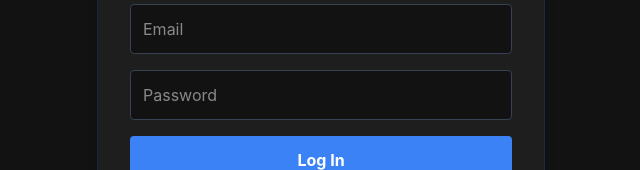
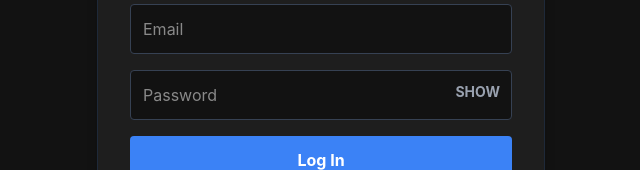
Before and after one commit to anurudddhhh/GymPulse, a React (Vite) app in the folder gympulse-frontend/: page /login in a window 1280 px wide. Shown: the part 318-488 px from the top of the page, without its empty margins (319-959 px from the left). Built offline with nearby package versions, Linux system fonts and the light colour scheme.

Commit message:
feat: added frontend route protection, logout, and password toggle

```diff
--- a/gympulse-frontend/src/App.jsx
+++ b/gympulse-frontend/src/App.jsx
@@ -1,9 +1,35 @@
-import { BrowserRouter as Router, Routes, Route } from 'react-router-dom';
+import { BrowserRouter as Router, Routes, Route, Navigate, useNavigate } from 'react-router-dom';
 import Register from './pages/Register';
 import Login from './pages/Login';
 
-// A temporary placeholder for Module 2
-const Dashboard = () => <div className="text-center mt-20 text-2xl text-accent font-bold">Dashboard (Coming Soon)</div>;
+// 1. Frontend Protected Route Wrapper
+const ProtectedRoute = ({ children }) => {
+  const token = localStorage.getItem('token');
+  // If there is no token, kick them back to the login page
+  return token ? children : <Navigate to="/login" />;
+};
+
+// 2. Updated Dashboard with Logout Button
+const Dashboard = () => {
+  const navigate = useNavigate();
+
+  const handleLogout = () => {
+    localStorage.removeItem('token'); // Delete the JWT token
+    navigate('/login'); // Send back to login screen
+  };
+
+  return (
+    <div className="flex flex-col items-center justify-center min-h-screen p-4">
+      <h1 className="text-3xl text-accent font-bold mb-6">Dashboard (Coming Soon)</h1>
+      <button
+        onClick={handleLogout}
+        className="bg-red-600 hover:bg-red-700 text-white px-6 py-2 rounded font-bold transition"
+      >
+        Log Out
+      </button>
+    </div>
+  );
+};
 
 function App() {
   return (
@@ -11,7 +37,16 @@ function App() {
       <Routes>
         <Route path="/" element={<Register />} />
         <Route path="/login" element={<Login />} />
-        <Route path="/dashboard" element={<Dashboard />} />
+
+        {/* We wrap the Dashboard in our new ProtectedRoute logic */}
+        <Route
+          path="/dashboard"
+          element={
+            <ProtectedRoute>
+              <Dashboard />
+            </ProtectedRoute>
+          }
+        />
       </Routes>
     </Router>
   );
--- a/gympulse-frontend/src/pages/Login.jsx
+++ b/gympulse-frontend/src/pages/Login.jsx
@@ -4,6 +4,8 @@ import axios from 'axios';
 
 export default function Login() {
   const [formData, setFormData] = useState({ email: '', password: '' });
+  // 1. New state variable to track password visibility
+  const [showPassword, setShowPassword] = useState(false);
   const navigate = useNavigate();
 
   const handleChange = (e) => {
@@ -26,8 +28,35 @@ export default function Login() {
       <div className="bg-card p-8 rounded-xl shadow-lg w-full max-w-md border border-gray-800">
         <h2 className="text-3xl font-bold mb-6 text-center text-primary">GymPulse Login</h2>
         <form onSubmit={handleSubmit} className="space-y-4">
-          <input type="email" name="email" placeholder="Email" onChange={handleChange} required className="w-full p-3 bg-dark rounded border border-gray-700 focus:border-primary outline-none" />
-          <input type="password" name="password" placeholder="Password" onChange={handleChange} required className="w-full p-3 bg-dark rounded border border-gray-700 focus:border-primary outline-none" />
+          <input
+            type="email"
+            name="email"
+            placeholder="Email"
+            onChange={handleChange}
+            required
+            className="w-full p-3 bg-dark rounded border border-gray-700 focus:border-primary outline-none"
+          />
+
+          {/* 2. Password wrapper with the toggle button */}
+          <div className="relative">
+            <input
+              // 3. Toggles between text and password type
+              type={showPassword ? "text" : "password"}
+              name="password"
+              placeholder="Password"
+              onChange={handleChange}
+              required
+              className="w-full p-3 bg-dark rounded border border-gray-700 focus:border-primary outline-none pr-16"
+            />
+            <button
+              type="button"
+              onClick={() => setShowPassword(!showPassword)}
+              className="absolute right-3 top-3 text-gray-400 hover:text-white text-sm font-bold transition-colors"
+            >
+              {showPassword ? "HIDE" : "SHOW"}
+            </button>
+          </div>
+
           <button type="submit" className="w-full bg-primary text-white p-3 rounded font-bold hover:bg-blue-600 transition">Log In</button>
         </form>
         <p className="mt-4 text-center text-gray-400 text-sm">
```
